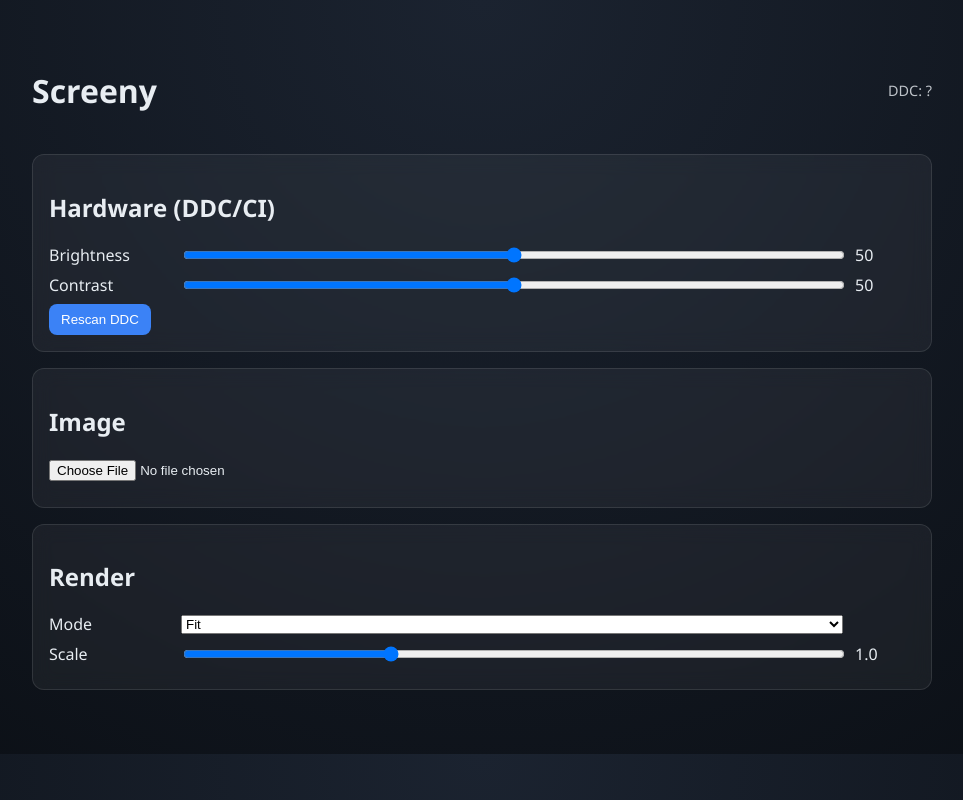
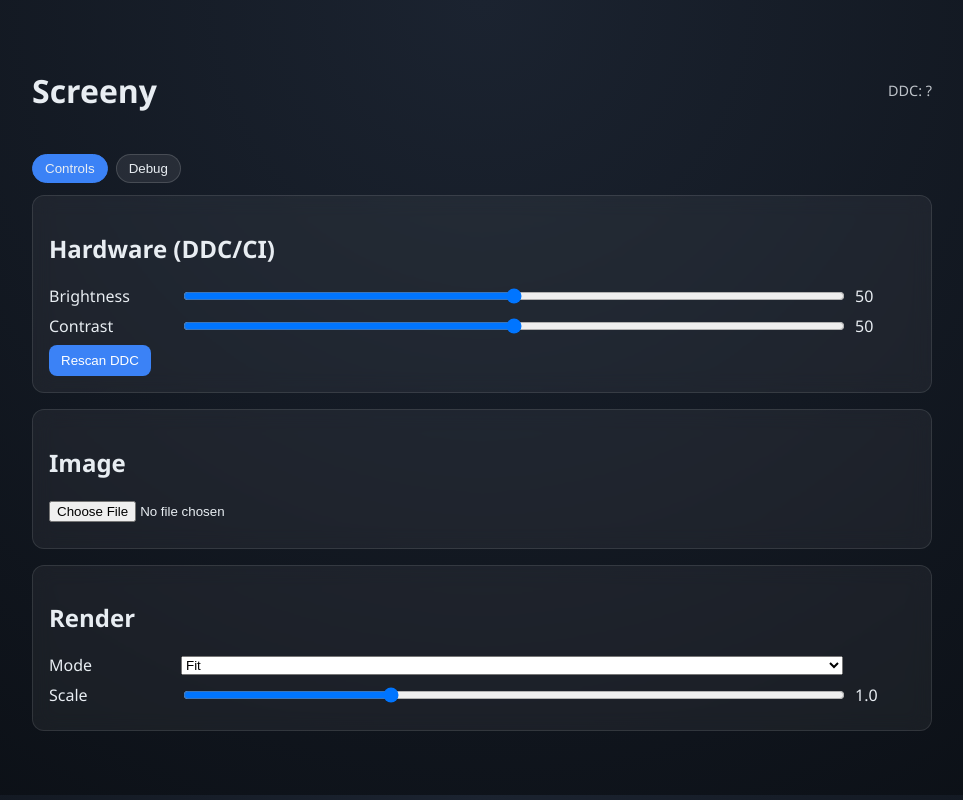
Before and after one commit to andrewdkennedy1/screeny, a Flask app: page / in a window 1280 px wide. Shown: the whole page, without its empty margins (158-1121 px from the left). Run offline with Flask 3, Linux system fonts and the light colour scheme; parts of the project's set-up code (start-up, migrations or seed data) failed here and were passed over; some libraries are stand-ins or nearby versions.

Commit message:
Add DDC debug endpoint and UI tab

```diff
--- a/hdmi_control/app.py
+++ b/hdmi_control/app.py
@@ -12,6 +12,7 @@ from .config import CONFIG
 from .db import init_db
 from .state import SystemState
 from .ddc.controller import DdcController
+from .ddc.ddcutil import DdcUtil
 from .sleep import apply_sleep_prevention
 from .images import add_image, list_images, delete_image, get_image_path
 from .profiles import list_profiles, create_profile, update_profile, delete_profile as delete_profile_db, set_default_profile, get_profile, load_default_or_last
@@ -86,6 +87,19 @@ def create_app() -> Flask:
     @app.route("/api/ddc/values")
     def ddc_values():
         return jsonify(state.ddc.values)
+
+    @app.route("/api/ddc/debug")
+    def ddc_debug():
+        util = DdcUtil()
+        target_args = ddc_controller.get_target_args()
+        return jsonify({
+            "display": state.ddc.display,
+            "target_args": target_args,
+            "detect": util.run_raw(["detect", "--brief"]),
+            "capabilities": util.run_raw(["capabilities"] + target_args, timeout_ms=CONFIG.ddc_timeout_ms * 2),
+            "getvcp_10": util.run_raw(["getvcp", "10", "--brief"] + target_args),
+            "getvcp_12": util.run_raw(["getvcp", "12", "--brief"] + target_args),
+        })
 
     @app.route("/api/ddc/values", methods=["PATCH"])
     def ddc_set_values():
--- a/hdmi_control/ddc/controller.py
+++ b/hdmi_control/ddc/controller.py
@@ -109,6 +109,9 @@ class DdcController:
         else:
             self._target_args = []
 
+    def get_target_args(self) -> list[str]:
+        return list(self._target_args)
+
     def _enqueue(self, code: str, value: int) -> None:
         with self._lock:
             self._pending[code] = value
--- a/static/app.js
+++ b/static/app.js
@@ -15,6 +15,10 @@ const imageList = document.getElementById("image-list");
 const mode = document.getElementById("mode");
 const scale = document.getElementById("scale");
 const scaleVal = document.getElementById("scale-val");
+const debugRefresh = document.getElementById("debug-refresh");
+const debugOutput = document.getElementById("debug-output");
+const tabButtons = document.querySelectorAll(".tab-btn");
+const tabs = document.querySelectorAll(".tab");
 
 let state = null;
 let ddcSupports = { brightness: true, contrast: true };
@@ -28,6 +32,17 @@ function debounce(fn, wait) {
 }
 
 const sendDdc = debounce((payload) => socket.emit("ddc.set", payload), 50);
+
+tabButtons.forEach((btn) => {
+  btn.addEventListener("click", () => {
+    tabButtons.forEach((b) => b.classList.remove("active"));
+    btn.classList.add("active");
+    const name = btn.dataset.tab;
+    tabs.forEach((tab) => {
+      tab.classList.toggle("hidden", tab.dataset.tab !== name);
+    });
+  });
+});
 
 brightness.addEventListener("input", (e) => {
   brightnessVal.textContent = e.target.value;
@@ -60,6 +75,22 @@ upload.addEventListener("change", async (e) => {
   await fetch("/api/images", { method: "POST", body: form });
   await refreshImages();
 });
+
+async function refreshDebug() {
+  if (!debugOutput) return;
+  debugOutput.textContent = "Loading...";
+  try {
+    const res = await fetch("/api/ddc/debug");
+    const data = await res.json();
+    debugOutput.textContent = JSON.stringify(data, null, 2);
+  } catch (err) {
+    debugOutput.textContent = String(err);
+  }
+}
+
+if (debugRefresh) {
+  debugRefresh.addEventListener("click", refreshDebug);
+}
 
 async function refreshImages() {
   const res = await fetch("/api/images");
--- a/static/style.css
+++ b/static/style.css
@@ -16,6 +16,39 @@ header {
   justify-content: space-between;
   align-items: center;
   margin-bottom: 20px;
+}
+
+.tabs {
+  display: flex;
+  gap: 8px;
+  margin-bottom: 12px;
+}
+
+.tab-btn {
+  background: rgba(255, 255, 255, 0.08);
+  color: #e8edf2;
+  border: 1px solid rgba(255, 255, 255, 0.15);
+  padding: 6px 12px;
+  border-radius: 999px;
+  cursor: pointer;
+}
+
+.tab-btn.active {
+  background: #3b82f6;
+  border-color: #3b82f6;
+}
+
+.tab.hidden {
+  display: none;
+}
+
+.debug-output {
+  background: rgba(0, 0, 0, 0.4);
+  padding: 12px;
+  border-radius: 8px;
+  max-height: 360px;
+  overflow: auto;
+  font-size: 12px;
 }
 
 .panel {
--- a/templates/index.html
+++ b/templates/index.html
@@ -13,7 +13,12 @@
       <div class="status" id="ddc-status">DDC: ?</div>
     </header>
 
-    <section class="panel">
+    <nav class="tabs">
+      <button class="tab-btn active" data-tab="controls">Controls</button>
+      <button class="tab-btn" data-tab="debug">Debug</button>
+    </nav>
+
+    <section class="panel tab" data-tab="controls">
       <h2>Hardware (DDC/CI)</h2>
       <div class="row">
         <label>Brightness</label>
@@ -28,13 +33,13 @@
       <button id="rescan">Rescan DDC</button>
     </section>
 
-    <section class="panel">
+    <section class="panel tab" data-tab="controls">
       <h2>Image</h2>
       <input type="file" id="upload" />
       <div id="image-list" class="image-list"></div>
     </section>
 
-    <section class="panel">
+    <section class="panel tab" data-tab="controls">
       <h2>Render</h2>
       <div class="row">
         <label>Mode</label>
@@ -52,6 +57,12 @@
         <span id="scale-val">1.0</span>
       </div>
     </section>
+
+    <section class="panel tab hidden" data-tab="debug">
+      <h2>DDC Debug</h2>
+      <button id="debug-refresh">Refresh Debug</button>
+      <pre id="debug-output" class="debug-output">Press refresh to load DDC details.</pre>
+    </section>
   </div>
 
   <script src="/static/socket.io.min.js"></script>
```
Also changed, not shown: hdmi_control/ddc/ddcutil.py (+23 -0 lines).
